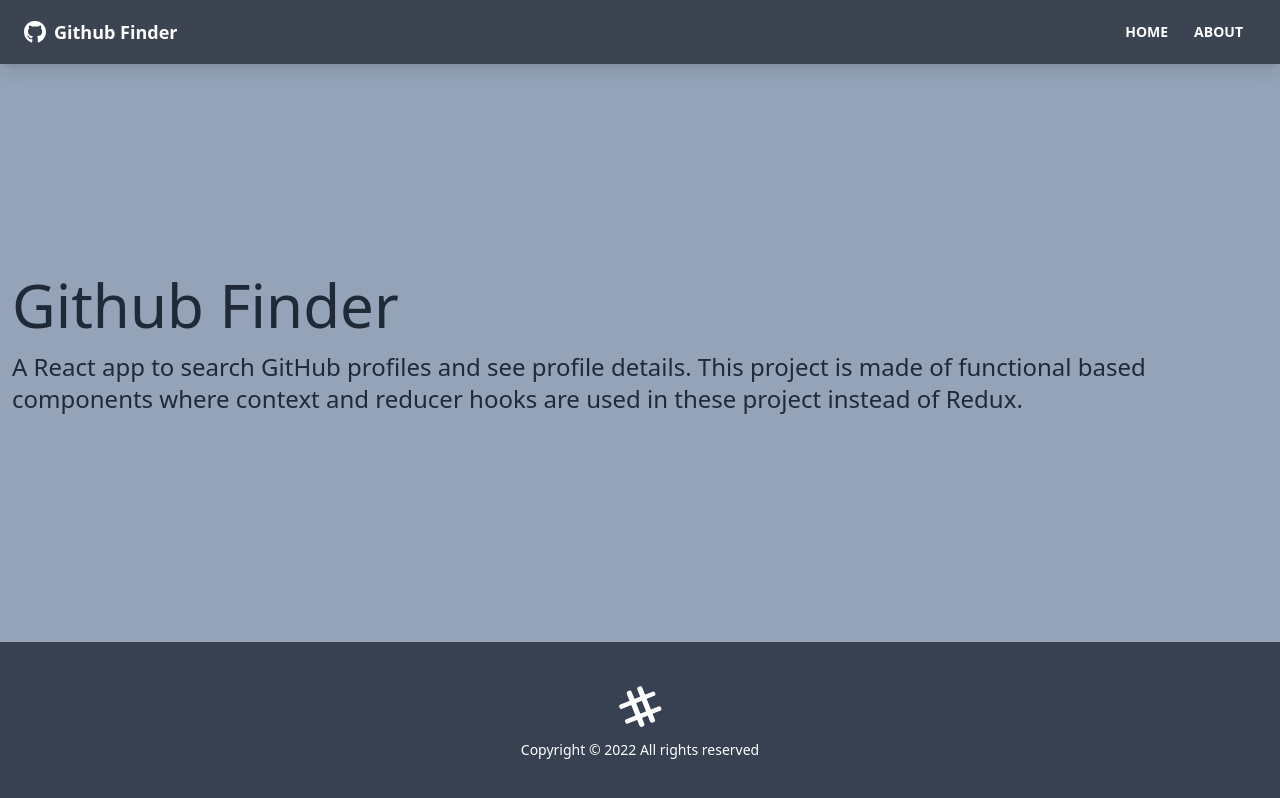
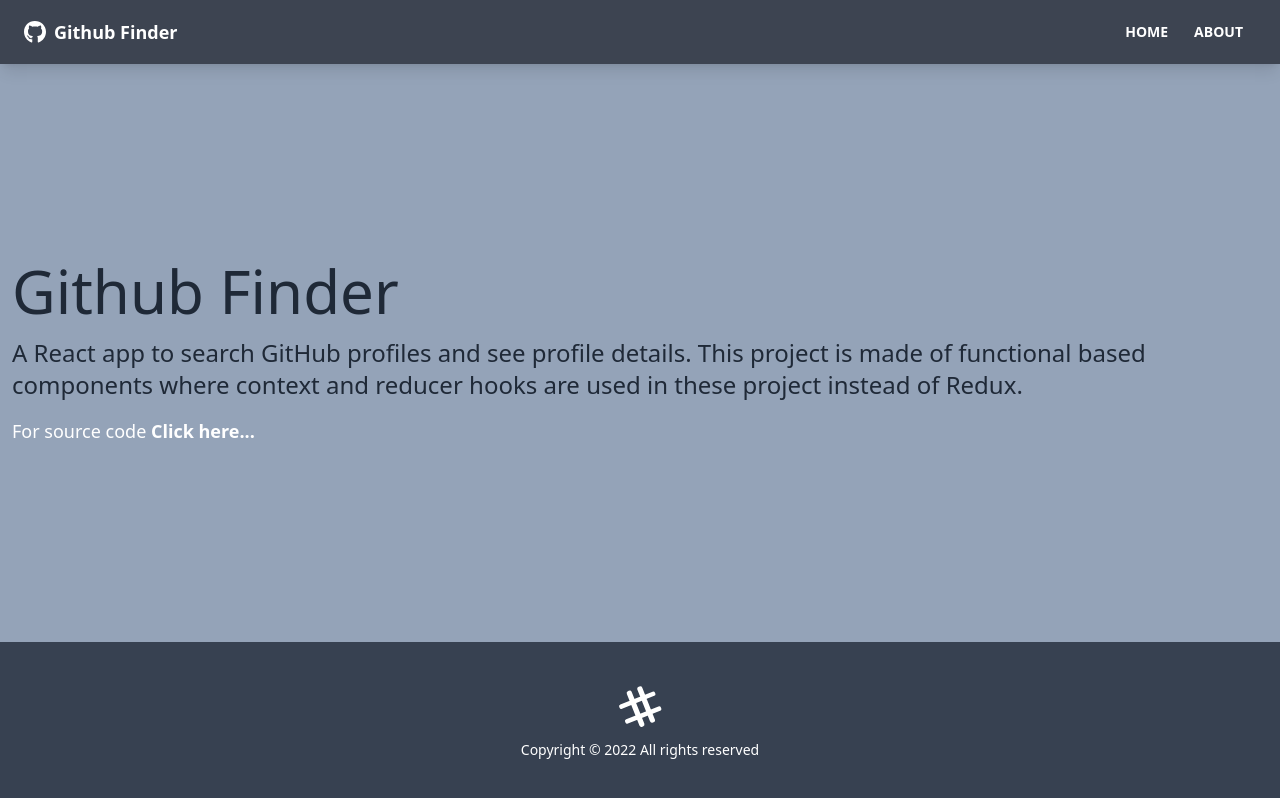
Before and after one commit to vajaganidhanesh/github-finder, a React (Create React App) app: page /about in a window 1280 px wide. Built offline with nearby package versions, Linux system fonts and the light colour scheme; the HTML template or start-up script is replaced by a standard one.

Commit message:
source code part added inside these project

```diff
--- a/src/pages/About.jsx
+++ b/src/pages/About.jsx
@@ -4,19 +4,27 @@
     console.log('about page');
 
   return (
-      <>
-      <h1 className='text-6xl mb-4'>Github Finder</h1>
-      <p className='mb-4 text-2xl font-light'>
-        A React app to search GitHub profiles and see profile details.
-        This project is made of functional based components
-        where context and reducer hooks are used in these project instead of Redux.
+    <>
+      <h1 className="text-6xl mb-4">Github Finder</h1>
+      <p className="mb-4 text-2xl font-light">
+        A React app to search GitHub profiles and see profile details. This
+        project is made of functional based components where context and reducer
+        hooks are used in these project instead of Redux.
       </p>
 
-      <p className='text-lg text-gray-400'>
-
+      <p className="text-lg text-white">
+        For source code {" "}
+        <a
+          href="https://github.com/vajaganidhanesh/github-finder"
+          target="_blank"
+          rel="noreferrer"
+          style={{fontSize:"18px",fontWeight:'bold'}}
+        >
+          Click here...
+        </a>
       </p>
     </>
-  )
+  );
 }
 
 export default About
```
